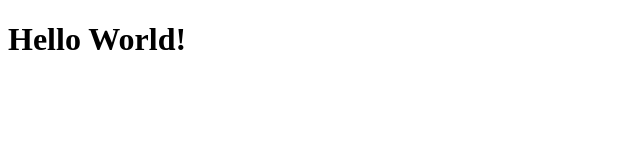
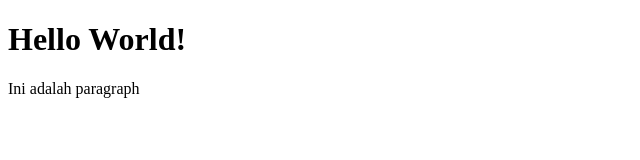
Before and after one commit to dannni-Op/test-git-1, a plain HTML site: page index.html in a window 1280 px wide. Shown: the whole page, without its empty margins (0-640 px from the left). Drawn offline with Linux system fonts and the light colour scheme.

Commit message:
Menambahkan paragraph

```diff
--- a/index.html
+++ b/index.html
@@ -5,5 +5,6 @@
 </head>
 <body>
     <h1>Hello World!</h1>
+    <p>Ini adalah paragraph</p>
 </body>
 </html>
```
